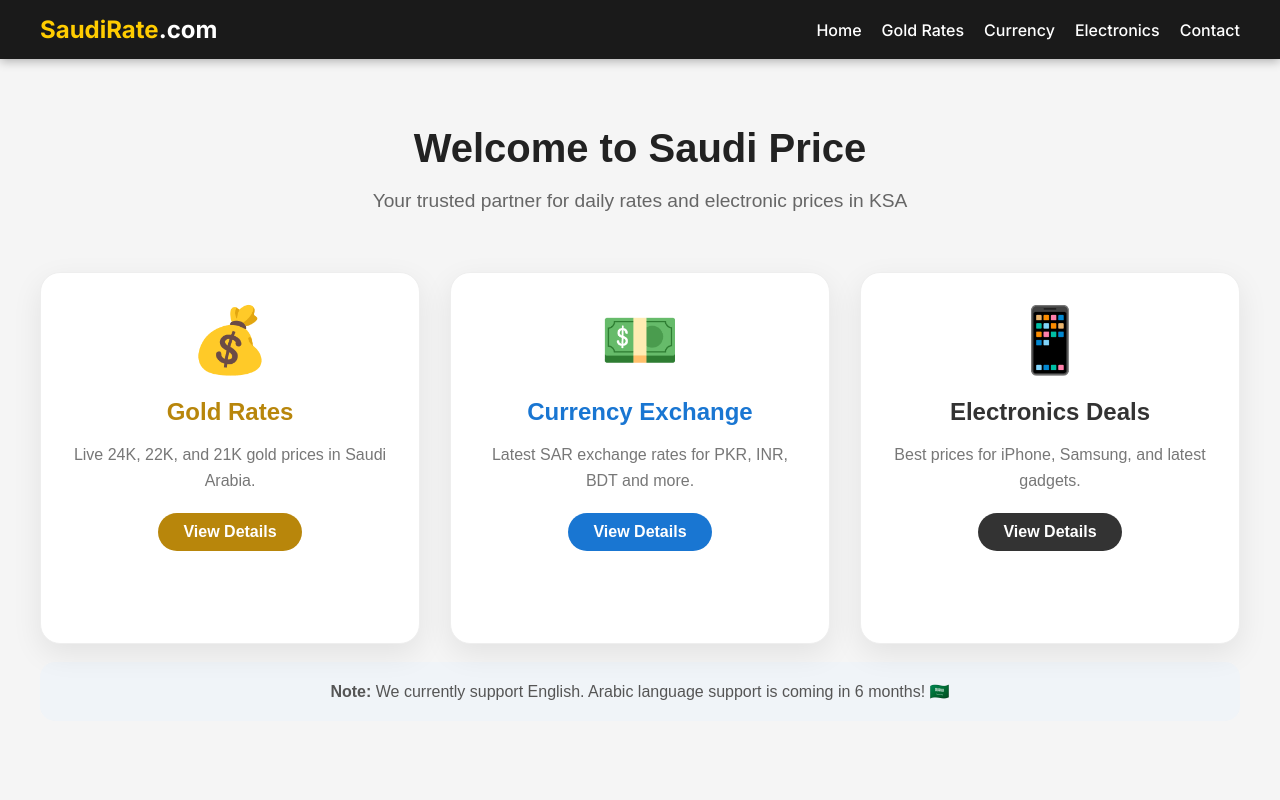
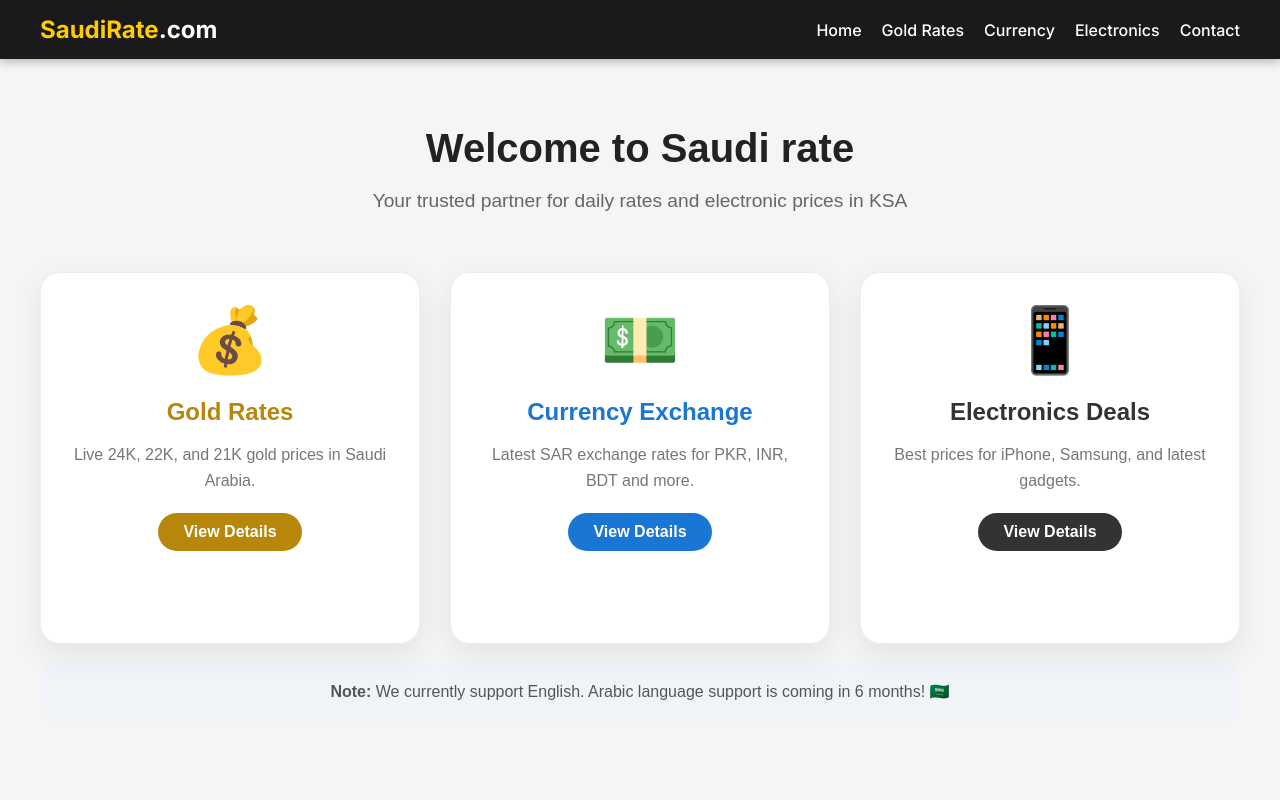
Before and after one commit to DiGiSaudia/saudirate, a Next.js app: page / in a window 1280 px wide. Shown: the top 800 px of the page. Built offline with nearby package versions, Linux system fonts and the light colour scheme.

Commit message:
Fixed brand name on Home Page

```diff
--- a/app/page.tsx
+++ b/app/page.tsx
@@ -31,7 +31,7 @@ export default function HomePage() {
 
       {/* Hero Section */}
       <div style={{ textAlign: 'center', marginBottom: '60px' }}>
-        <h1 style={{ fontSize: '2.5rem', color: '#222', marginBottom: '10px' }}>Welcome to Saudi Price</h1>
+        <h1 style={{ fontSize: '2.5rem', color: '#222', marginBottom: '10px' }}>Welcome to Saudi rate</h1>
         <p style={{ fontSize: '1.2rem', color: '#666' }}>Your trusted partner for daily rates and electronic prices in KSA</p>
       </div>
 
```
